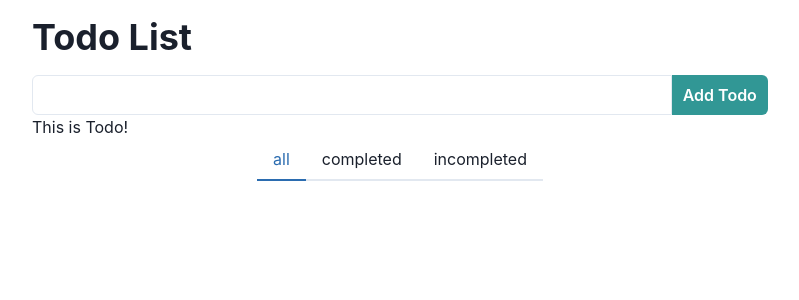
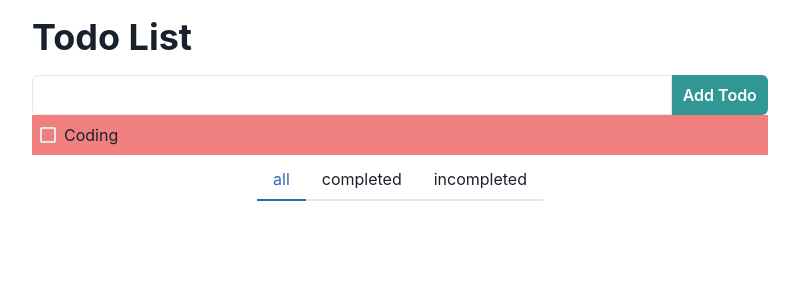
Before and after one commit to MajkoDev/redux-todo-list, a React (Create React App) app: page / in a window 1280 px wide. Shown: the top 300 px of the page, without its empty margins (240-1039 px from the left). Built offline with nearby package versions, Linux system fonts and the light colour scheme.

Commit message:
Todo.js component

```diff
--- a/src/components/Todo.js
+++ b/src/components/Todo.js
@@ -1,9 +1,16 @@
-import React from 'react'
+import { Box, Checkbox, Text } from "@chakra-ui/react";
+import { useState } from "react";
 
-function Todo() {
+function Todo({todo}) {
+  const [checked, setChecked] = useState(false)
+
   return (
-    <div>This is Todo!</div>
-  )
+    <Box mb={1} bgColor='lightcoral' p={2}>
+      <Checkbox colorScheme='teal' isChecked={checked}>
+        <Text as={todo.completed && 'del'}>{todo.content}</Text>
+      </Checkbox>
+    </Box>
+  );
 }
 
-export default Todo
+export default Todo;
--- a/src/redux/reducer/todos.js
+++ b/src/redux/reducer/todos.js
@@ -1,5 +1,5 @@
 const initialState = {
-  todos: [{ id: 1, content: "coding", completed: false }],
+  todos: [{ id: 1, content: "Coding", completed: false }],
 };
 
 const todos = (state = initialState, action) => {
```
